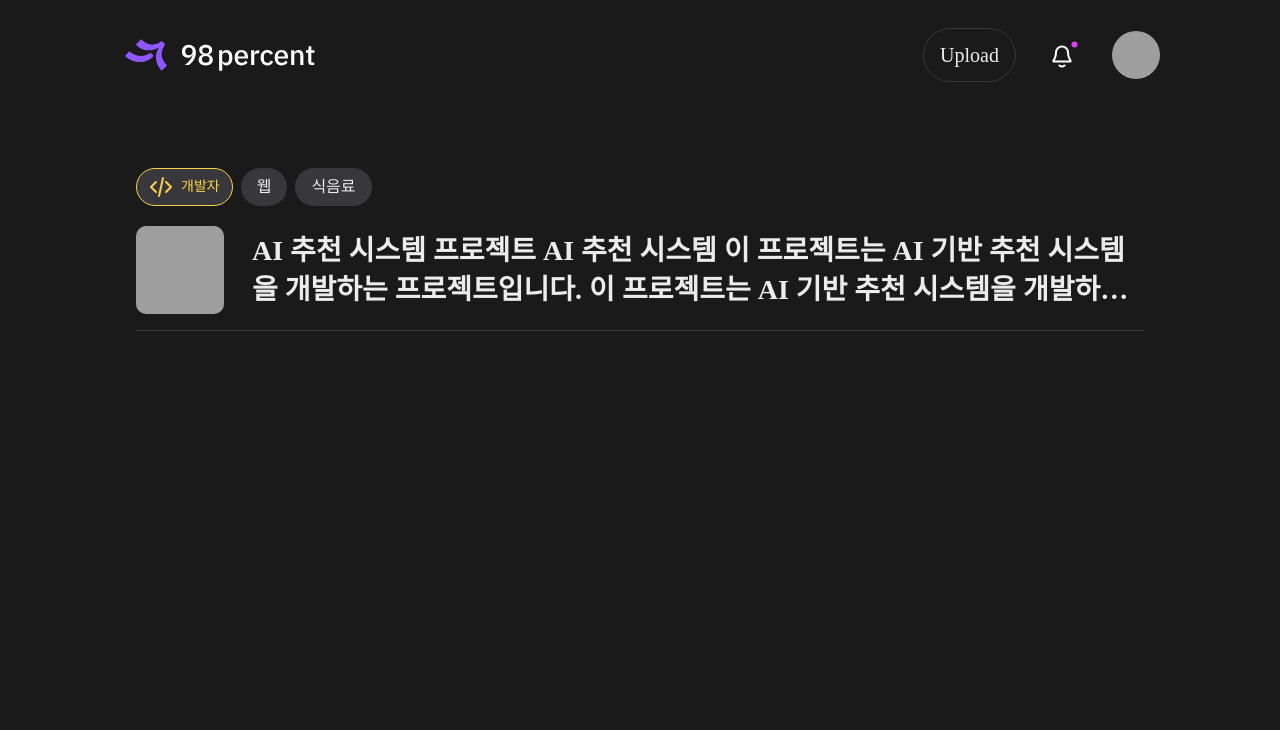
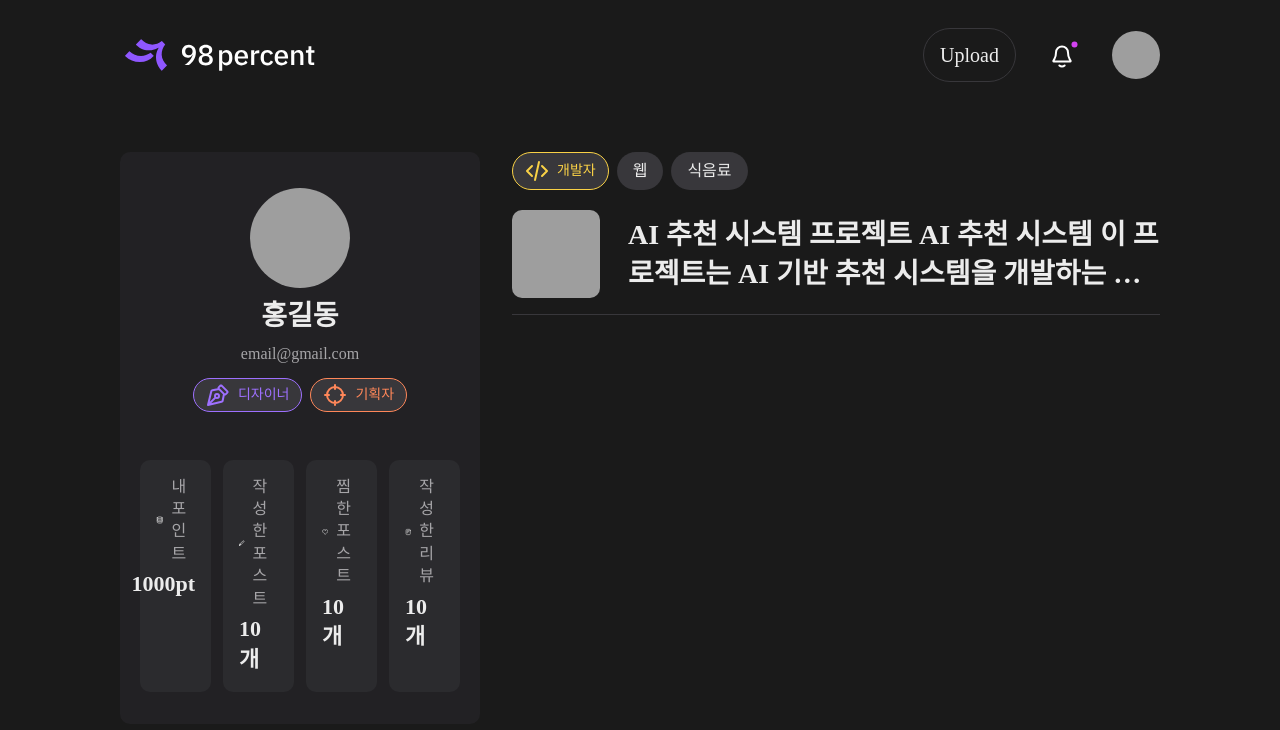
Before and after one commit to dnd-side-project/dnd-12th-8-frontend, a Next.js app: page /mypage in a window 1280 px wide. Shown: the top 730 px of the page. Built offline with nearby package versions, Linux system fonts and the light colour scheme; grey boxes are pictures that could not be loaded.

Commit message:
feat: Implement mypage sidebar

```diff
--- a/src/assets/icons/index.ts
+++ b/src/assets/icons/index.ts
@@ -20,6 +20,7 @@ import LinkIcon from './link.svg';
 import LogoFullIcon from './logo-full.svg';
 import LogoShortIcon from './logo-short.svg';
 import MessageIcon from './message.svg';
+import PencilIcon from './pencil.svg';
 import PieChartIcon from './pie-chart.svg';
 import PlannerIcon from './planner.svg';
 import PlusIcon from './plus.svg';
@@ -70,4 +71,5 @@ export {
   TextIcon,
   UsersIcon,
   YoutubeIcon,
+  PencilIcon,
 };
--- a/src/components/@shared/chip/RoleChip.tsx
+++ b/src/components/@shared/chip/RoleChip.tsx
@@ -20,7 +20,7 @@ const roleTagVariants = cva(
   },
 );
 
-type RoleVariant = 'designer' | 'planner' | 'developer' | 'all';
+export type RoleVariant = 'designer' | 'planner' | 'developer' | 'all';
 
 interface RoleTagProps {
   className?: string;
--- /dev/null
+++ b/src/components/mypage/ProfileSidebar.tsx
@@ -0,0 +1,126 @@
+import Image from 'next/image';
+import { CoinsStackedIcon, FileIcon, HeartIcon, PencilIcon } from '@/assets/icons';
+import RoleChip, { RoleVariant } from '@/components/@shared/chip/RoleChip';
+
+interface ProfileSidebarProps {
+  points: number;
+  writtenPosts: number;
+  likedPosts: number;
+  writtenReviews: number;
+  username: string;
+  email: string;
+  role: string[];
+  profileImage: string;
+}
+
+interface InfoItemProps {
+  icon: React.ReactNode;
+  label: string;
+  value: string;
+}
+
+const ProfileSidebar = ({
+  points,
+  writtenPosts,
+  likedPosts,
+  writtenReviews,
+  username,
+  email,
+  role,
+  profileImage,
+}: ProfileSidebarProps) => {
+  const sidebarInfo = () => {
+    const items = [
+      {
+        icon: <CoinsStackedIcon className="h-5 w-5" />,
+        label: '내 포인트',
+        value: `${points}pt`,
+      },
+      {
+        icon: <PencilIcon className="h-5 w-5" />,
+        label: '작성한 포스트',
+        value: `${writtenPosts}개`,
+      },
+      {
+        icon: <HeartIcon className="h-5 w-5" />,
+        label: '찜한 포스트',
+        value: `${likedPosts}개`,
+      },
+      {
+        icon: <FileIcon className="h-5 w-5" />,
+        label: '작성한 리뷰',
+        value: `${writtenReviews}개`,
+      },
+    ];
+
+    const InfoItem = ({ icon, label, value }: InfoItemProps) => (
+      <div className="flex flex-col gap-1 rounded-[10px] bg-gray-700 p-4">
+        <div className="flex items-center gap-2">
+          {icon}
+          <span className="text-gray-200">{label}</span>
+        </div>
+        <div className="flex justify-end">
+          <span className="font-subtitle text-gray-50">{value}</span>
+        </div>
+      </div>
+    );
+
+    return (
+      <div className="laptop:grid-row mt-10 grid grid-cols-2 gap-3 rounded-[10px] font-body3 text-gray-50 sm:grid-cols-4">
+        {items.map((item, index) => (
+          <InfoItem key={index} {...item} />
+        ))}
+      </div>
+    );
+  };
+
+  const sidebarHeader = () => {
+    return (
+      <div className="flex items-center gap-8 font-body2 laptop:flex-col laptop:gap-2">
+        <div className="relative h-25 w-25 overflow-hidden rounded-full">
+          <Image src={profileImage} alt="profile" fill style={{ objectFit: 'cover' }} />
+        </div>
+        <div className="flex flex-col gap-3">
+          <div className="flex items-center gap-2 laptop:flex-col">
+            <span className="font-title1 text-gray-50">{username}</span>
+            <span className="font-body3 text-gray-200">{email}</span>
+          </div>
+          <div className="flex flex-col gap-2 tablet:flex-row">
+            {role.map((role, index) => (
+              <RoleChip key={index} variant={role as RoleVariant} />
+            ))}
+          </div>
+        </div>
+      </div>
+    );
+  };
+
+  // const onClickLogout = () => {
+  //   console.log('로그아웃하기');
+  // };
+
+  return (
+    <div className="z-30 w-full rounded-[10px] bg-gray-800 px-5 pt-9 pb-6 laptop:sticky laptop:top-30 laptop:h-fit laptop:w-[360px] laptop:border-none">
+      <div className="mx-auto w-full flex-col items-stretch justify-between gap-2 tablet:max-w-[800px] laptop:flex">
+        <div className="flex-1">{sidebarHeader()}</div>
+        <div className="flex-1">{sidebarInfo()}</div>
+        <div className="flex flex-row gap-4 laptop:flex-col laptop:gap-2">
+          {/* <button className="w-full rounded-lg bg-gray-700 py-3 text-white">
+            내 정보 수정하기
+          </button> */}
+
+          {/* <Button
+            variant="lined"
+            size="lg"
+            className="h-[48px] max-w-55 px-4 font-body2 tablet:max-w-100 laptop:h-[60px]"
+            onClick={onClickLogout}
+          >
+            로그아웃하기
+          </Button> */}
+        </div>
+      </div>
+    </div>
+  );
+};
+
+export default ProfileSidebar;
--- a/src/pages/mypage/index.tsx
+++ b/src/pages/mypage/index.tsx
@@ -1,12 +1,26 @@
 import SmallPostCard from '@/components/@shared/card/post-card/SmallPostCard';
+import ProfileSidebar from '@/components/mypage/ProfileSidebar';
 import feedbackFormRequests from '@/constants/fake-data/feedbackForm.json';
+
+const profileSidebarInfo = {
+  username: '홍길동',
+  email: 'email@gmail.com',
+  role: ['designer', 'planner'],
+  profileImage:
+    'https://images.unsplash.com/photo-1534528741775-53994a69daeb?w=800&auto=format&fit=crop&q=60&ixlib=rb-4.0.3&ixid=M3wxMjA3fDB8MHxzZWFyY2h8MjN8fHByb2ZpbGV8ZW58MHx8MHx8fDA%3D',
+  points: 1000,
+  writtenPosts: 10,
+  likedPosts: 10,
+  writtenReviews: 10,
+};
 
 const MyPage = () => {
   return (
-    <div className="bg-gray-900 pb-25">
-      <div className="mx-auto flex flex-col gap-8 p-4 laptop:flex-row">
-        <div className="flex-1">
-          <div className="mb-8">
+    <div className="mx-auto flex flex-col gap-8 pb-55 laptop:flex-row laptop:pb-10">
+      <ProfileSidebar {...profileSidebarInfo} />
+      <div className="flex-1">
+        <div className="mb-8">
+          <div className="flex flex-col gap-8">
             <SmallPostCard
               title={feedbackFormRequests.title}
               targetJob={feedbackFormRequests.targetJob}
```
Also changed, not shown: src/assets/icons/pencil.svg (added).
